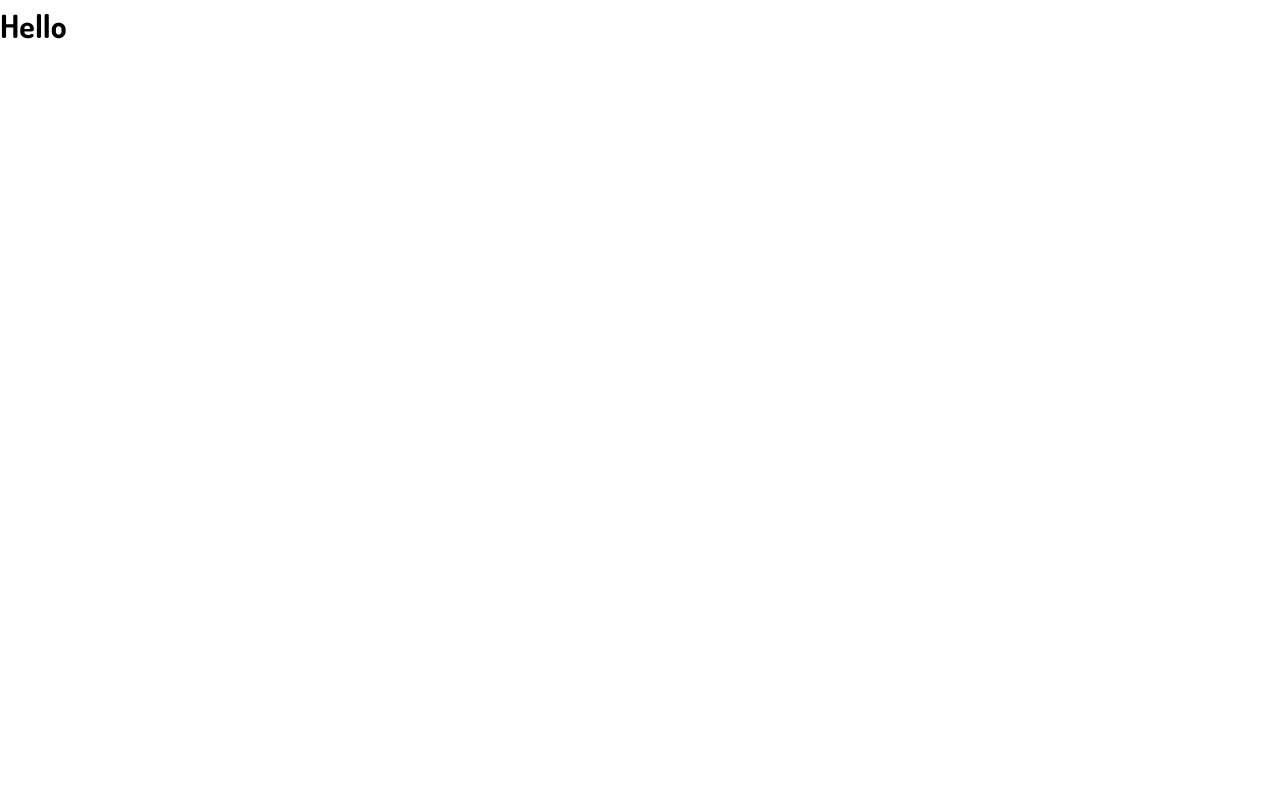
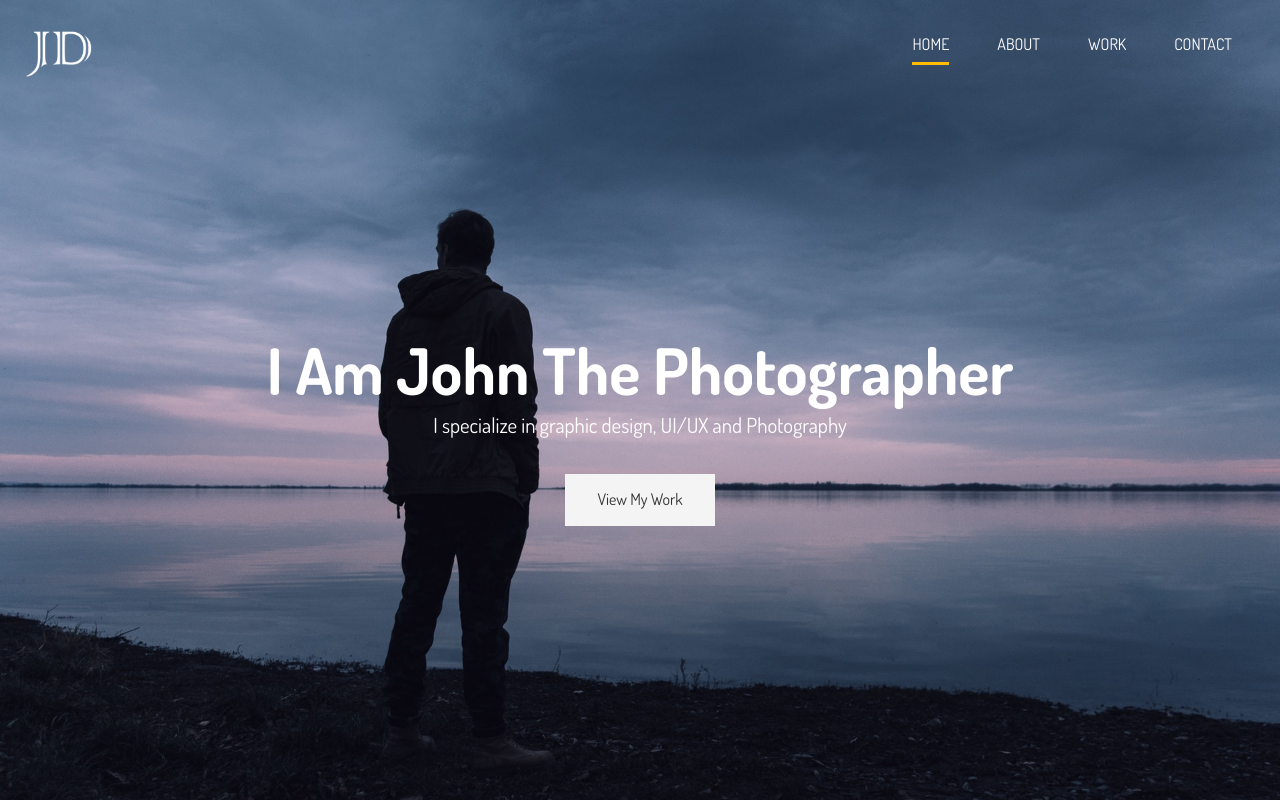
Before and after one commit to imoishi/portfolio-website, a plain HTML site: page dist/index.html in a window 1280 px wide. Drawn offline with Linux system fonts and the light colour scheme.

Commit message:
header & main nav

```diff
--- a/dist/index.html
+++ b/dist/index.html
@@ -9,6 +9,35 @@
   <link rel="stylesheet" href="css/main.css">
 </head>
 <body>
-  <h1>Hello</h1>
+  <!-- Header -->
+  <header id="header-home">
+    <div class="container">
+      <nav id="main-nav">
+        <img src="img/logo.png" alt="My portfolio" id="logo">
+        <ul>
+          <li><a href="index.html" class="current">Home</a></li>
+          <li><a href="about.html">About</a></li>
+          <li><a href="work.html">Work</a></li>
+          <li><a href="contact.html">Contact</a></li>
+        </ul>
+      </nav>
+      <div class="header-content">
+        <h1>
+          I Am John The
+          <span
+          class="txt-type"
+          data-wait="3000"
+          data-words='["Photographer", "Designer", "UI/UX Dev"]'
+          ></span>
+        </h1>
+        <p class="lead">I specialize in graphic design, UI/UX and Photography</p>
+        <a href="work.html" class="btn-light">View My Work</a>
+      </div>
+    </div>
+  </header>
+
+
+
+  <script src="js/typewriter.js"></script>
 </body>
 </html>
--- a/scss/config.scss
+++ b/scss/config.scss
@@ -4,4 +4,4 @@ $main-color: #ffbc00;
 $light-color: #f4f4f4;
 $medium-color: #ccc;
 $dark-color: #333;
-$bg-image: url('../dist/img/showcase.jpg')
+$bg-image: url('../img/showcase.jpg')
--- a/scss/main.scss
+++ b/scss/main.scss
@@ -1,4 +1,5 @@
 @import 'config';
+@import 'utilities';
 
 //General Styles
 
@@ -29,3 +30,72 @@ h2, h3, h4{
 img{
   width: 100%;
 }
+
+
+
+// logo
+#logo{
+  width: 70px;
+  height: 70px;
+  color: #fff;
+  text-transform: uppercase;
+}
+
+
+//main nav
+#main-nav{
+  display: flex;
+  justify-content: space-between;
+  padding-top: 1rem;
+
+  ul{
+    display: flex;
+  }
+
+  li{
+    padding: 1rem 1.5rem;
+  }
+
+  a{
+    text-decoration: none;
+    color: #fff;
+    text-transform: uppercase;
+    border-bottom: 3px transparent solid;
+    padding-bottom: 0.5rem;
+    transition: border-color 0.5s;
+
+    &:hover{
+      border-color: $medium-color;
+    }
+
+    &.current {
+      border-color: $main-color;
+    }
+  }
+}
+
+//header
+#header {
+  //header home
+  &-home{
+    background: $bg-image no-repeat center right/cover;
+    height: 100vh;
+    color: #fff;
+
+    //header content
+    .header-content{
+      text-align: center;
+      padding-top: 20%;
+
+      h1{
+        font-size: 4rem;
+        line-height: 1.2;
+      }
+    }
+  }
+
+  //header inner
+  &-inner{
+
+  }
+}
--- /dev/null
+++ b/scss/utilities.scss
@@ -0,0 +1,49 @@
+.container{
+  max-width: $website-width ;
+  padding: 0 1.5rem;
+  margin: auto;
+  overflow: hidden;
+}
+
+%btn-shared{
+  display: inline-block;
+  padding: 0.8rem 2rem;
+  transition: all 0.5s;
+  border: none;
+  cursor: pointer;
+}
+
+.btn{
+  &-main{
+    @extend %btn-shared;
+    color: #333;
+    background-color: $main-color;
+  }
+
+  &-light{
+    @extend %btn-shared;
+    color: #333;
+    background-color: $light-color;
+  }
+
+  &-dark{
+    @extend %btn-shared;
+    color: #f4f4f4;
+    background-color: $dark-color;
+  }
+}
+
+button[class^='btn-']:hover,
+a[class^='btn-']:hover,
+input[class^='btn-']:hover{
+  background-color: $main-color;
+}
+
+.lead{
+  font-size: 1.3rem;
+  margin-bottom: 2rem;
+}
+
+.text-center{
+  text-align: center;
+}
```
Also changed, not shown: dist/css/main.css, 1 other file.
